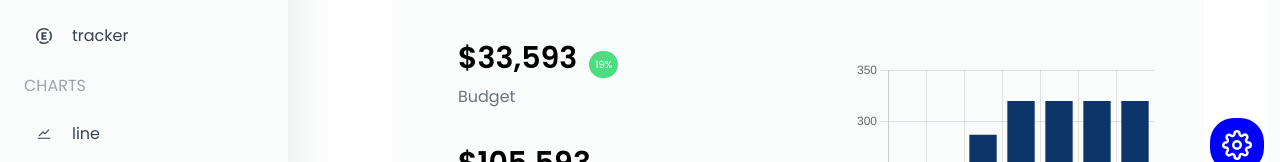
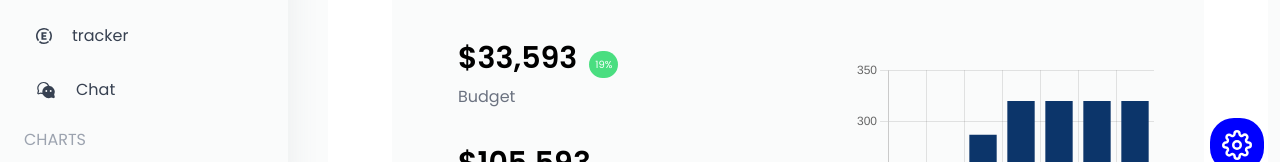
Before and after one commit to OthmanGh/UNITEYPULSE, a React (Vite) app in the folder frontend/: page /dashboard/general in a window 1280 px wide. Shown: the part 612-774 px from the top of the page. Built offline with nearby package versions, Linux system fonts and the light colour scheme.

Commit message:
Create Chat page route

```diff
--- a/frontend/src/constants/index.tsx
+++ b/frontend/src/constants/index.tsx
@@ -12,6 +12,7 @@ import { HiOutlineRefresh } from 'react-icons/hi';
 import { SiExpensify } from 'react-icons/si';
 import { TiTick } from 'react-icons/ti';
 import { GrLocation } from 'react-icons/gr';
+import { PiWechatLogoFill } from 'react-icons/pi';
 
 export const navLinks = [
   {
@@ -166,6 +167,11 @@ export const links = [
         name: 'tracker',
         icon: <SiExpensify />,
       },
+
+      {
+        name: 'Chat',
+        icon: <PiWechatLogoFill className="text-xl" />,
+      },
     ],
   },
   {
--- /dev/null
+++ b/frontend/src/pages/Dashboard/pages/Chat/Chat.tsx
@@ -0,0 +1,5 @@
+const Chat = () => {
+  return <section>Chat App</section>;
+};
+
+export default Chat;
--- a/frontend/src/router/index.tsx
+++ b/frontend/src/router/index.tsx
@@ -19,6 +19,7 @@ import {
   ColorMapping,
   Pyramid,
   Stacked,
+  Chat,
 } from '../utils';
 
 const router = createBrowserRouter([
@@ -45,6 +46,7 @@ const router = createBrowserRouter([
       { path: 'color-mapping', element: <ColorMapping /> },
       { path: 'pyramid', element: <Pyramid /> },
       { path: 'stacked', element: <Stacked /> },
+      { path: 'chat', element: <Chat /> },
     ],
   },
 ]);
--- a/frontend/src/utils/index.tsx
+++ b/frontend/src/utils/index.tsx
@@ -2,6 +2,7 @@ import Home from '../pages/Home';
 import Auth from '../pages/Authentication/Auth';
 import Input from '../components/Input';
 import Dashboard from '../pages/Dashboard';
+import Chat from '../pages/Dashboard/pages/Chat/Chat';
 
 import Area from '../pages/Dashboard/pages/Charts/Area';
 import Bar from '../pages/Dashboard/pages/Charts/Bar';
@@ -53,4 +54,5 @@ export {
   Footer,
   Sidebar,
   Theme,
+  Chat,
 };
```
